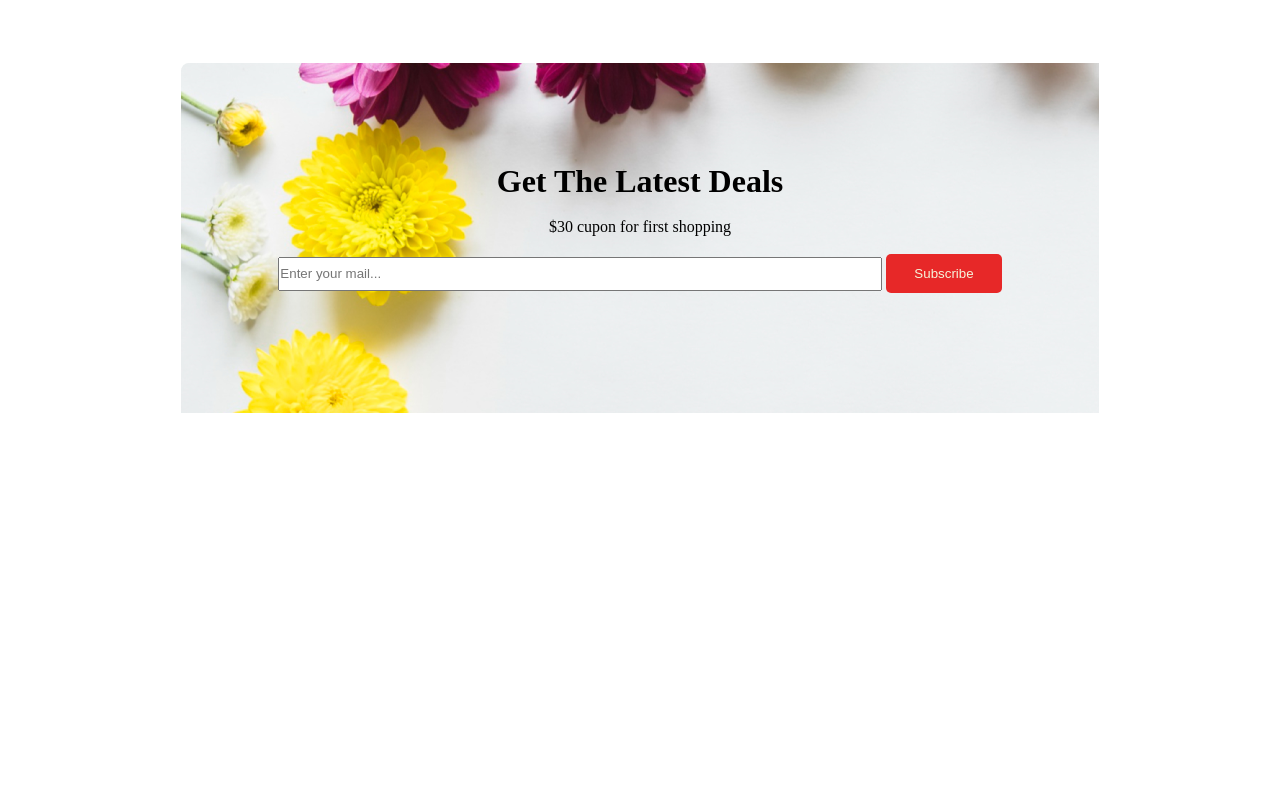
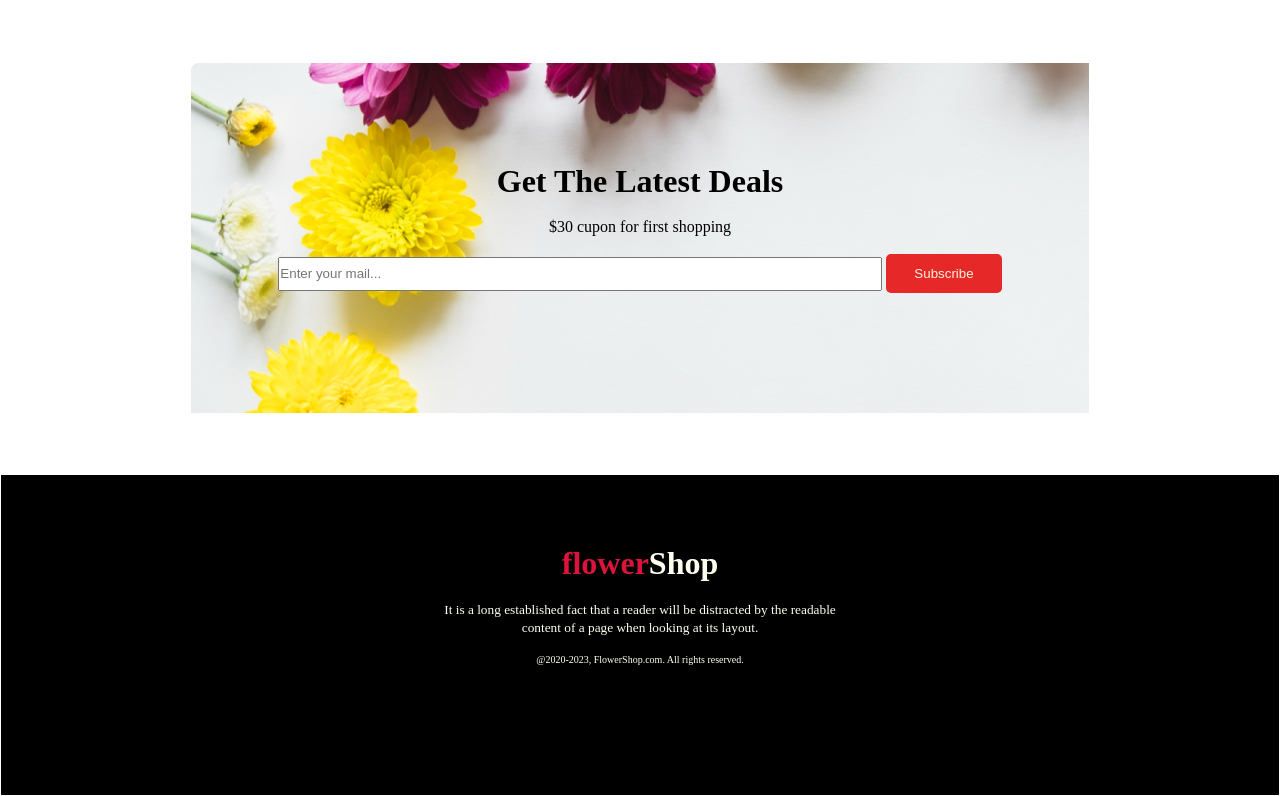
Before and after one commit to Sushanta-Deb/flower-shop-website, a plain HTML site: page index.html in a window 1280 px wide. Shown: the part 1759-2555 px from the top of the page. Before the commit the page ends 2233 px from the top, so only its background shows below. Drawn offline with Linux system fonts and the light colour scheme; a web font is replaced by a local one.

Commit message:
added the footer part

```diff
--- a/index.html
+++ b/index.html
@@ -92,7 +92,12 @@
     </main>
 
     <footer>
-
+        <div class="foot">
+            <h1><span style="color: crimson;">flower</span><span style="color: ivory;">Shop</span></h1> <br>
+            <p style="color: ivory;"><small>It is a long established fact that a reader will be distracted by the readable <br> content of a page when looking at  its layout.</small></p><br>
+            <p style="font-size: x-small; color: ivory;" >
+                @2020-2023, FlowerShop.com. All rights reserved. </p>
+        </div>
     </footer>
 
 </body>
--- a/styles/style.css
+++ b/styles/style.css
@@ -124,8 +124,15 @@ input{
 .container{
     text-align: center;
     height: 350px;
-    margin: 60px 180px;
+    margin: 60px 190px;
     border: 01px solid white;
     background-image:url("/images/Rectangle\ 9.png")
 }
 /* footer styles */
+.foot{
+    text-align: center;
+    height: 250px;
+    padding-top: 70px;
+    border: 1px solid white;
+    background-color: black;
+}
```
